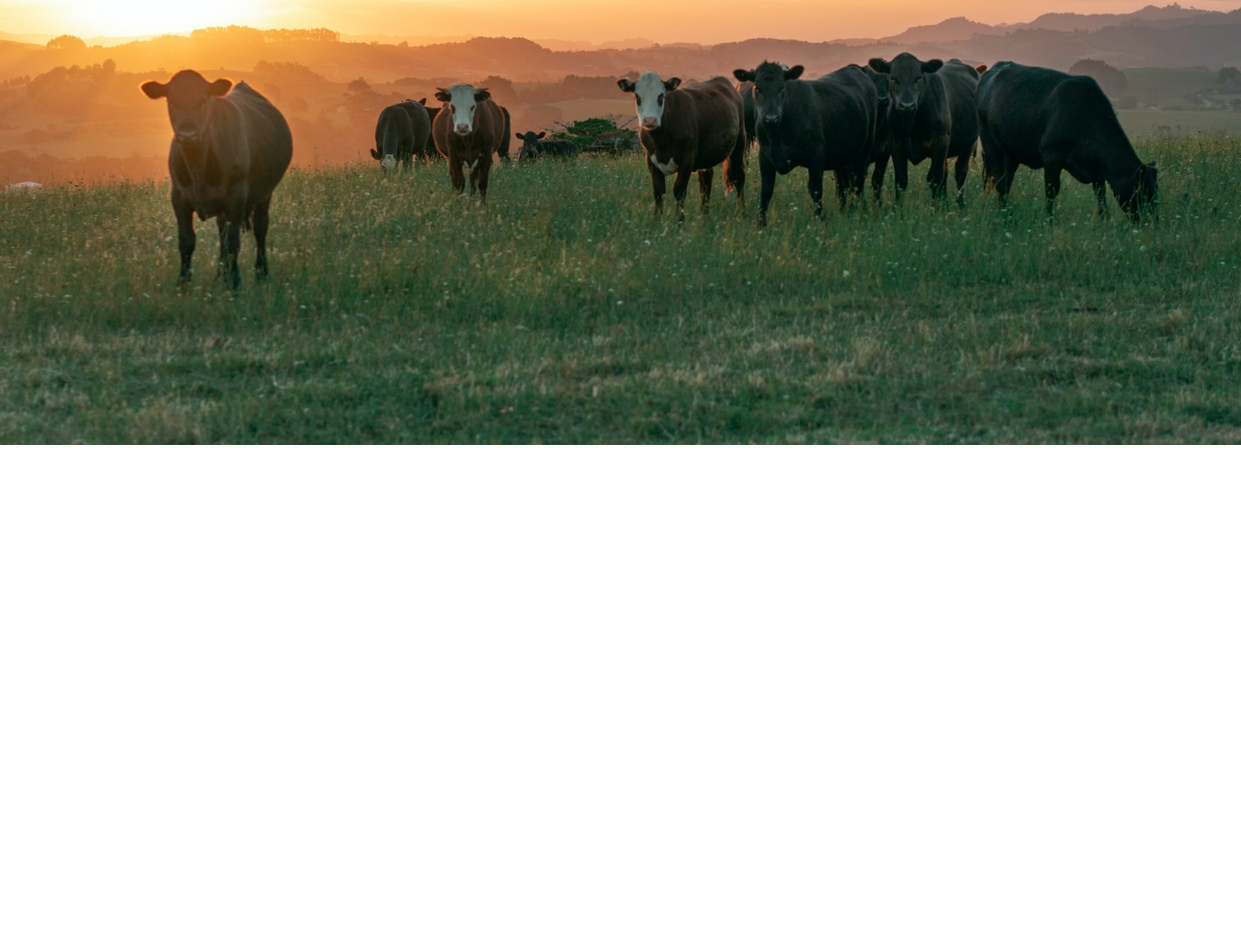
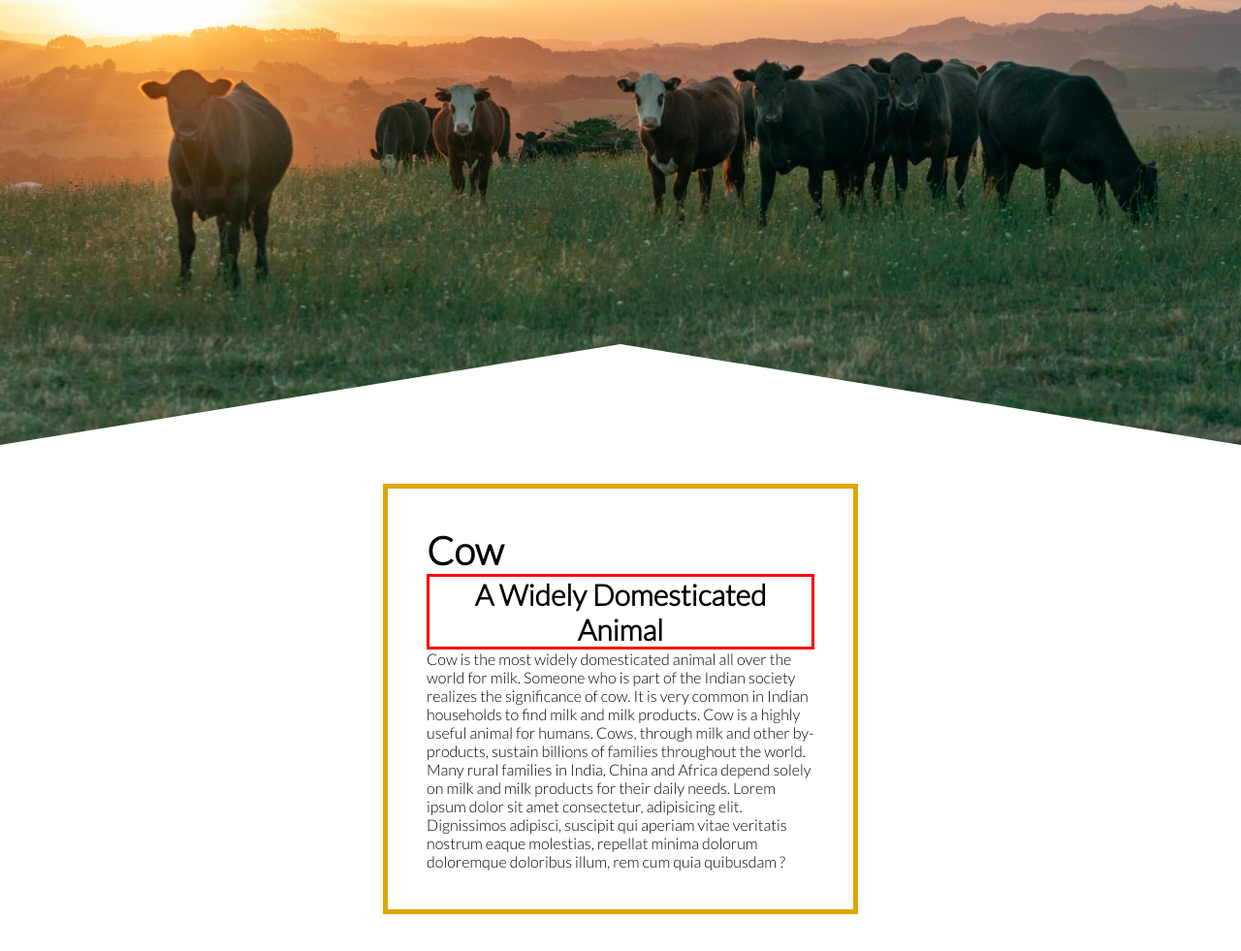
Before and after one commit to Mehebul02/Project-prectice_1, a plain HTML site: page index.html in a window 1280 px wide. Shown: the part 341-1322 px from the top of the page at 97% size. Before the commit the page ends 800 px from the top, so only its background shows below. Drawn offline with Linux system fonts and the light colour scheme.

Commit message:
Added new features

```diff
--- a/index.html
+++ b/index.html
@@ -1,22 +1,26 @@
 <!DOCTYPE html>
 <html lang="en">
-<head>
-    <meta charset="UTF-8">
-    <meta name="viewport" content="width=device-width, initial-scale=1.0">
+  <head>
+    <meta charset="UTF-8" />
+    <meta name="viewport" content="width=device-width, initial-scale=1.0" />
     <title>Document</title>
-    <link rel="stylesheet" href="style.css">
-</head>
-<body>
+    <link rel="stylesheet" href="style.css" />
+  </head>
+  <body>
     <div class="cow">
-<h1>The Cow</h1>
-
-
-
-
-
-
-
-
+      <h1>The Cow</h1>
     </div>
-</body>
+    <div class="composition">
+        <h1>Cow</h1>
+        <h2> A Widely Domesticated Animal</h2>
+        <p>
+             Cow is the most widely domesticated animal all over the world for milk.
+             Someone who is part of the Indian society realizes the significance of cow.
+             It is very common in Indian households to find milk and milk products.
+             Cow is a highly useful animal for humans.
+             Cows, through milk and other by-products, sustain billions of families throughout the world.
+             Many rural families in India, China and Africa depend solely on milk and milk products for their daily needs.
+            Lorem ipsum dolor sit amet consectetur, adipisicing elit. Dignissimos adipisci, suscipit qui aperiam vitae veritatis nostrum eaque molestias, repellat minima dolorum doloremque doloribus illum, rem cum quia quibusdam ?</p>
+    </div>
+  </body>
 </html>
--- a/style.css
+++ b/style.css
@@ -1,7 +1,10 @@
+
+  @import url('https://fonts.googleapis.com/css2?family=Inconsolata&family=Lato:wght@300&family=Poppins:ital,wght@0,200;0,300;1,200&display=swap');
 
 *{
     margin: 0;
     padding: 0;
+    font-family: 'Lato', sans-serif;
 }
 .cow{
     background-image: url("Image/cow.jpg");
@@ -9,4 +12,31 @@
     background-size: cover ;
     background-position: center;
     height: 100vh;
+    clip-path: polygon(0 1%, 100% 0, 100% 100%, 50% 87%, 0 100%);}
+.cow h1{
+    font-size:50px;
+text-align: center;
+padding: 60px 30px;
+color: rgb(210, 30, 180);
+
+padding-bottom: 60%;
 }
+.composition{
+ margin: 40px auto;
+ margin-bottom: auto 60px;
+border: 5px solid rgb(222, 168, 3);
+width: 400px;
+padding: 40px;
+
+}
+.composition h1{
+    font-size: 40px;
+    font-family: 'Lato', sans-serif;
+}
+.composition h2{
+    font-size: 30px;
+    text-align: center;
+    border-bottom-width: 3px;
+    border: solid;
+    border-color:red ;
+}
```
